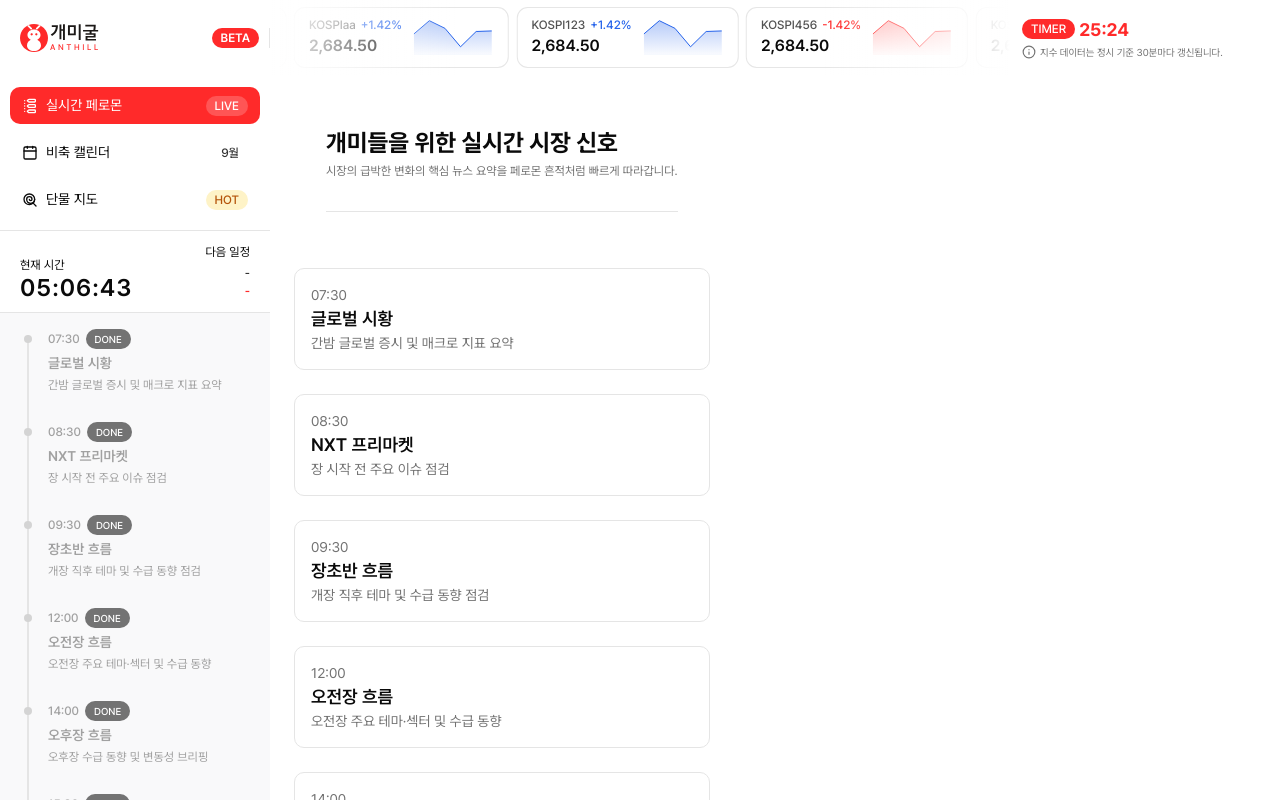
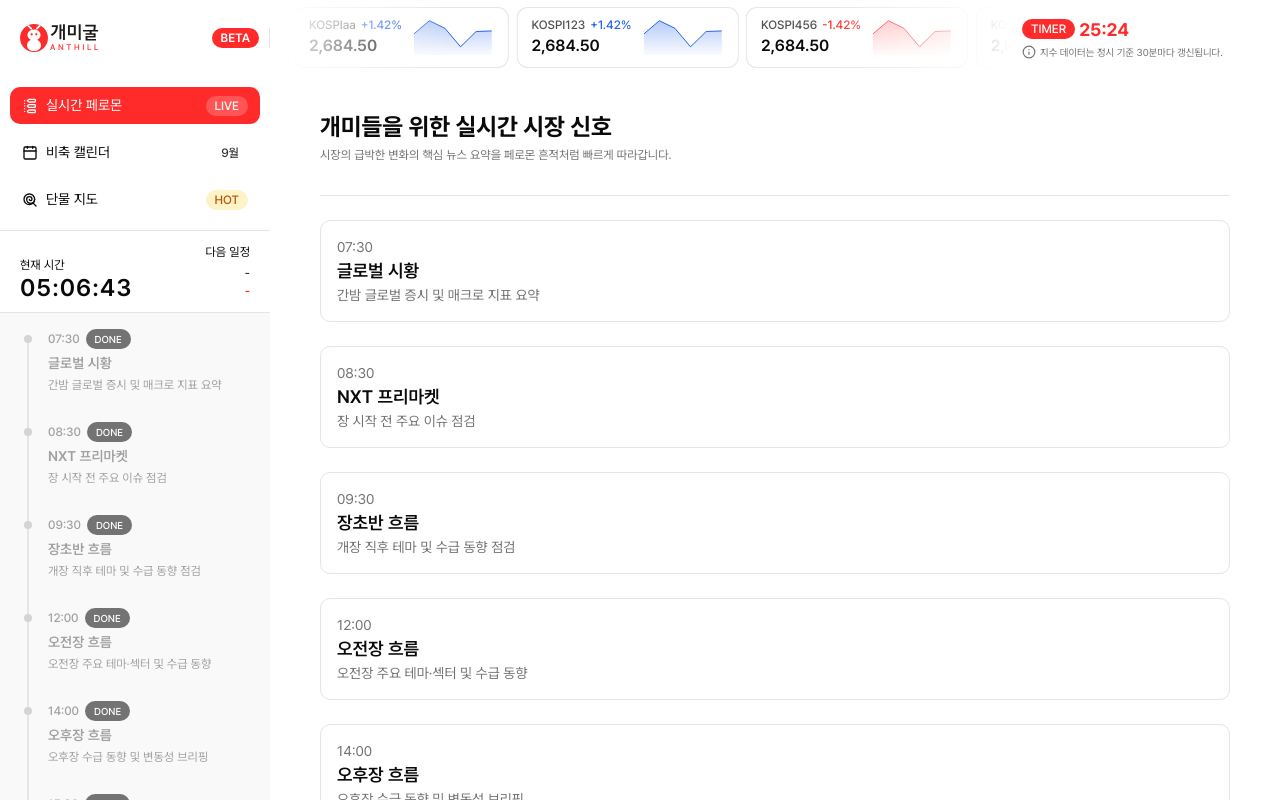
Before and after one commit to Prism-Sprint1/Gaemigul-app, a Next.js app in the folder frontend/: page /timeline in a window 1280 px wide. Shown: the top 800 px of the page. Built offline with nearby package versions, Linux system fonts and the light colour scheme; a web font is replaced by a local one.

Commit message:
feat: 콘텐츠 기본 사이즈 세팅 및 PageTitle 컴포넌트 코드 수정

```diff
--- a/frontend/app/layout.tsx
+++ b/frontend/app/layout.tsx
@@ -26,9 +26,9 @@ export default function RootLayout({
     >
       <body>
         <Header />
-        <div className="pt- flex">
+        <div className="flex">
           <Sidebar />
-          <main>{children}</main>
+          <main className="w-full px-12.5 py-10">{children}</main>
         </div>
         {/* <ThemeProvider></ThemeProvider> */}
       </body>
--- a/frontend/app/timeline/page.tsx
+++ b/frontend/app/timeline/page.tsx
@@ -3,14 +3,11 @@ import { PageTitle } from "@/components/common"
 
 export default function timeline() {
   return (
-    <div className="flex flex-col gap-6 p-6">
-      <PageTitle>
-        <PageTitle.title>개미들을 위한 실시간 시장 신호</PageTitle.title>
-        <PageTitle.Description>
-          시장의 급박한 변화의 핵심 뉴스 요약을 페로몬 흔적처럼 빠르게
-          따라갑니다.
-        </PageTitle.Description>
-      </PageTitle>
+    <div className="flex flex-col gap-6">
+      <PageTitle
+        title="개미들을 위한 실시간 시장 신호"
+        description="시장의 급박한 변화의 핵심 뉴스 요약을 페로몬 흔적처럼 빠르게 따라갑니다."
+      ></PageTitle>
       {timelineItems.map((item) => (
         <section
           key={item.id}
--- a/frontend/components/common/PageTitle.tsx
+++ b/frontend/components/common/PageTitle.tsx
@@ -1,29 +1,20 @@
-import type { ReactNode } from "react"
 import { Separator } from "@/components/ui/separator"
 
-interface PageTitleProps {
-  children: ReactNode
+interface PageTitleType {
+  title: string
+  description: string
 }
 
-export default function PageTitle({ children }: PageTitleProps) {
+export default function PageTitle({ title, description }: PageTitleType) {
   return (
-    <div className="text-l flex flex-col gap-8 p-8">
-      <div className="flex flex-col gap-2">{children}</div>
+    <div className="text-l flex flex-col gap-8">
+      <div className="flex flex-col gap-2">
+        <div className="text-2xl leading-none font-bold">{title}</div>
+        <div className="text-muted-foreground">
+          <p className="text-xs whitespace-nowrap">{description}</p>
+        </div>
+      </div>
       <Separator />
     </div>
   )
 }
-
-PageTitle.title = function PageTitletile({ children }: PageTitleProps) {
-  return <div className="text-2xl leading-none font-bold">{children}</div>
-}
-
-PageTitle.Description = function PageTitleDescription({
-  children,
-}: PageTitleProps) {
-  return (
-    <div className="text-muted-foreground">
-      <p className="text-xs whitespace-nowrap">{children}</p>
-    </div>
-  )
-}
```
